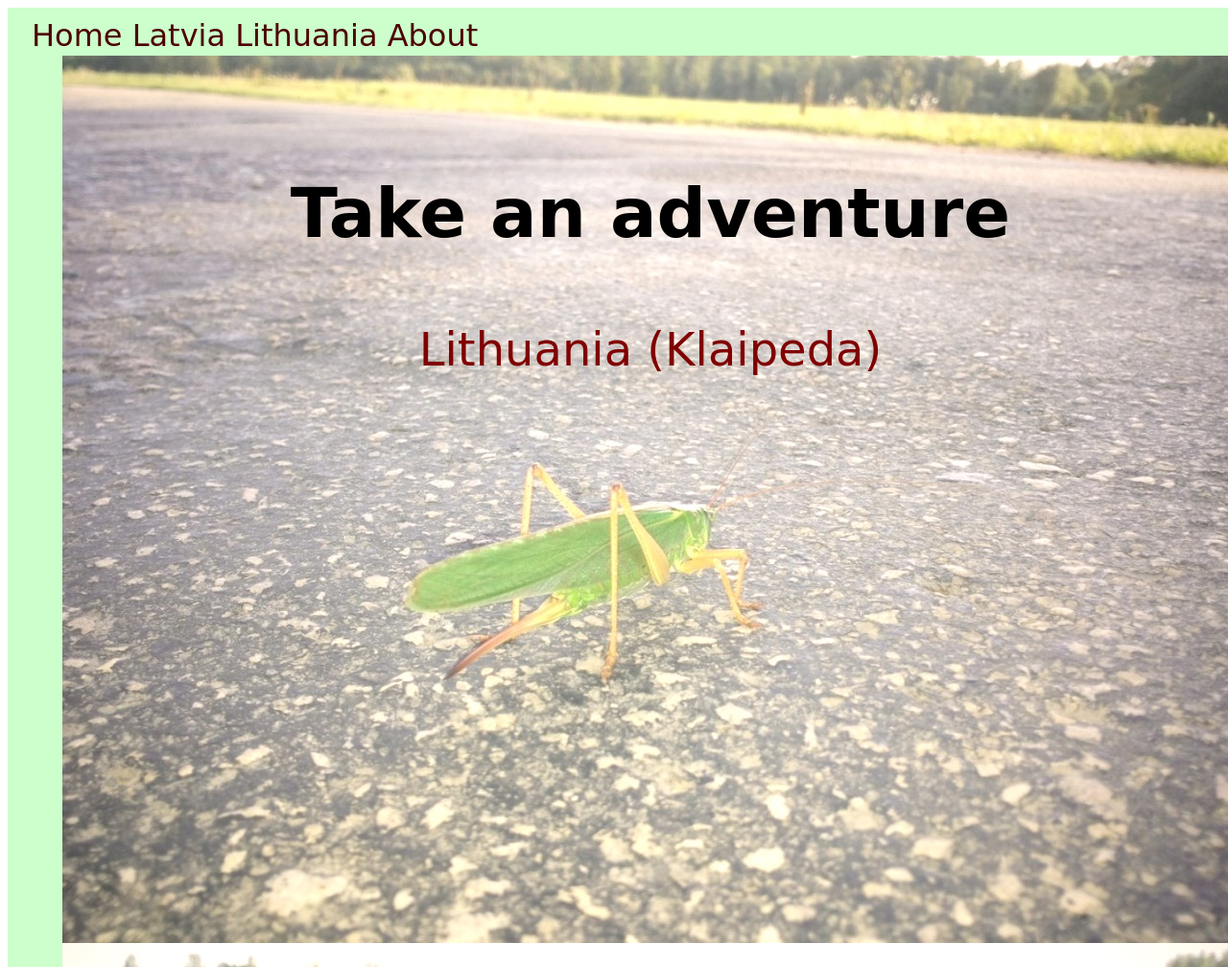
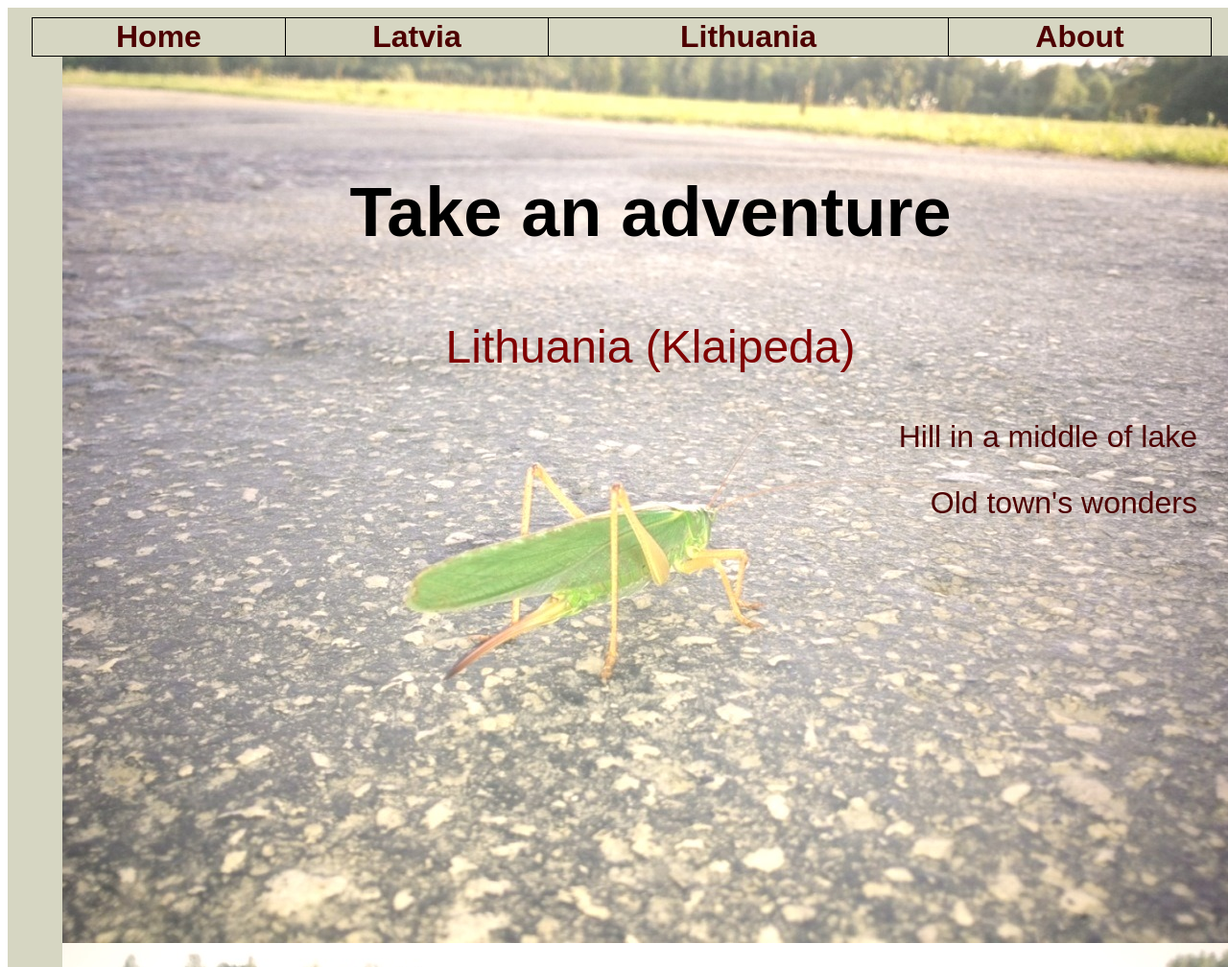
Before and after one commit to kzuster12/kzuster12.github.io, a plain HTML site: page lithuania.html in a window 1280 px wide. Shown: the top 1008 px of the page at 96% size. Drawn offline with Linux system fonts and the light colour scheme.

Commit message:
Update lithuania.html

```diff
--- a/lithuania.html
+++ b/lithuania.html
@@ -7,13 +7,13 @@
 		width:1140px;
 		}
 		#header {
-		background-color: #CCFFCC;
+		background-color: #d6d6c2;
 		height:50px;
 		width:100%;
 		position: fixed;
 		}
 		#footer {
-		background-color:#CCFFCC;
+		background-color:#d6d6c2;
 		height:50px;
 		width: 117%;
 		border: 1px solid black;
@@ -32,41 +32,61 @@
 		padding: 25px;
 		padding-top:  10px;
 		font-size: 2em;
-		font-family: Cursive;
+		font-family: sans-serif;
 		color: balck;
 
 		}
 		.left {
 		height: 1000px;
 		width:5%;
-		background-color: #CCFFCC;
+		background-color: #d6d6c2;
 		float:left;
 		}
 		#title {
 		font-size:450%;
-		font-family: cursive;
+		font-family: sans-serif;
 		text-align: center;
 		font-weight: bold;
 		}
 		#small_title {
 		font-size: 300%;
-		font-family: cursive;
+		font-family: sans-serif;
 		color: #800000;
 		text-align: center;}
 		#ps {
 		font-size: 100%;
-		font-family: cursive;
+		font-family: sans-serif;
 		color:#1a66ff;
+		}
+		#lietuvamenu {
+		font-size: 200%;
+		font-family: sans-serif;
+		color: #800000;
+		text-align: right;
+		}
+		table, td, th {
+		border: 1px solid black;
+		}
+		table {
+		border-collapse: collapse;
+		width: 100%;
+		}
+		th {
+		height: 30px;
 		}
 	</style>
 </head>
 <body>
 	<div id="header">
 		<div id="menu">
-			<a href="index.html"> Home </a>
-			<a href="latvia.html"> Latvia </a>
-			<a href="lithuania.html"> Lithuania </a>
-			<a href="about.html"> About </a>
+			<table>
+			<tr>
+			<th> <a href="index.html"> Home </a> </th>
+			<th> <a href="latvia.html"> Latvia </a> </th>
+			<th> <a href="lithuania.html"> Lithuania </a> </th>
+			<th> <a href="about.html"> About </a> </th>
+			</tr>
+			</table>
 		</div>
 
 	</div>
@@ -78,6 +98,14 @@
 		<div id="small_title">
 		<p> Lithuania (Klaipeda) </p>
 		</div>
+		<div id="lietuvamenu">
+			<p>
+			<a href="hill.html"> Hill in a middle of lake </a>
+			</p>
+			<p>
+			<a href="klaipedastreat.html"> Old town's wonders</a>
+			</p>
+		</div>
 	</div>
 	<div id="footer">
 	<div id="ps">
```
